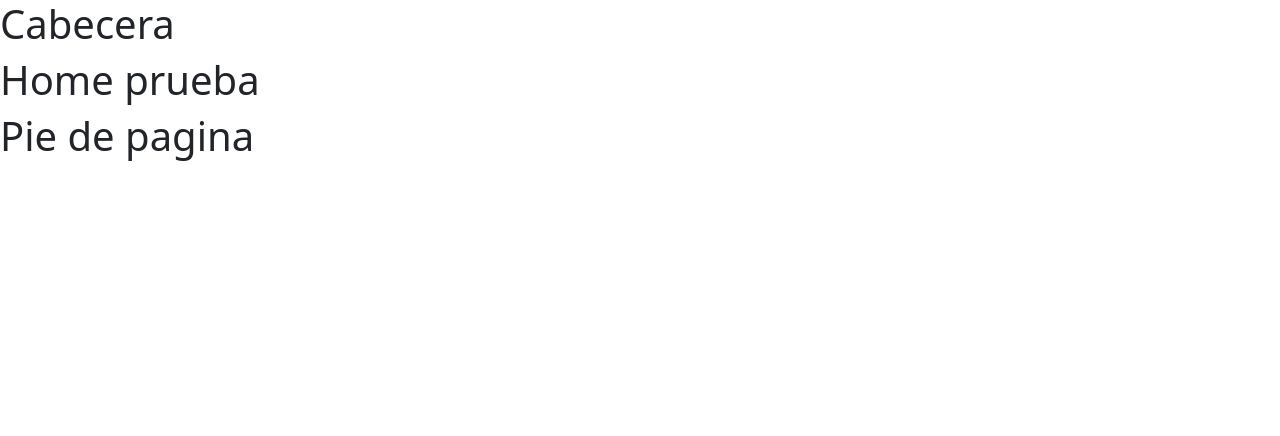
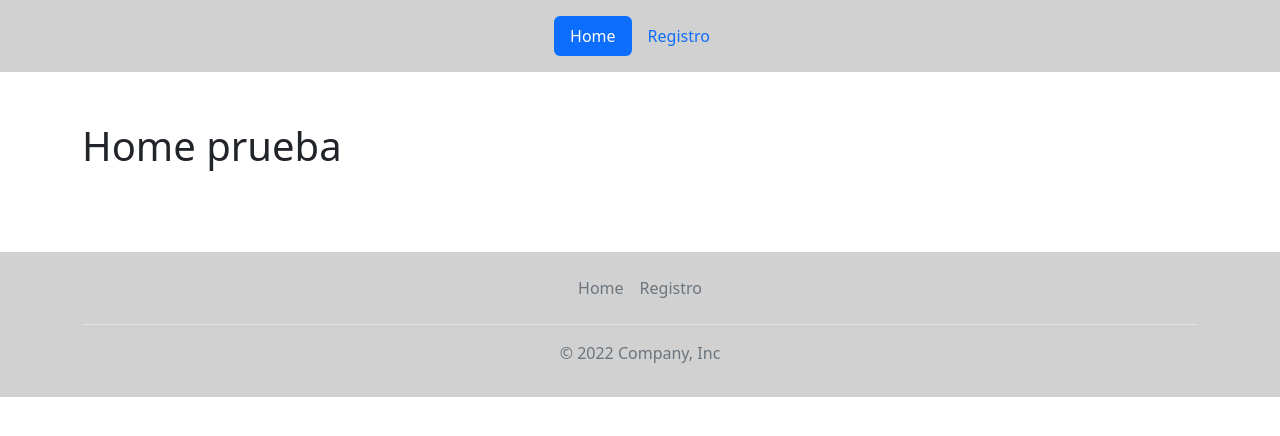
Before and after one commit to KevinHe23/app-web-aes, a React (Create React App) app in the folder frontend/: page / in a window 1280 px wide. Shown: the top 436 px of the page. Built offline with nearby package versions, Linux system fonts and the light colour scheme.

Commit message:
Header y footer listos con clases adicionales

```diff
--- a/frontend/public/styles.css
+++ b/frontend/public/styles.css
@@ -0,0 +1,12 @@
+header {
+    background-color:  rgb(209, 209, 209) ;
+}
+
+footer{
+    background-color:  rgb(209, 209, 209);
+}
+
+.micontenedor{
+    padding-top: 50px;
+    padding-bottom: 50px;
+}
--- a/frontend/src/components/Paginas/Home.jsx
+++ b/frontend/src/components/Paginas/Home.jsx
@@ -2,7 +2,7 @@ import React from "react";
 
 function Home(){
     return(
-        <div>
+        <div className="container micontenedor">
             <h1>Home prueba</h1>
         </div>
     );
--- a/frontend/src/components/Paginas/Registro.jsx
+++ b/frontend/src/components/Paginas/Registro.jsx
@@ -2,7 +2,7 @@ import React from "react";
 
 function Registro(){
     return(
-        <div>
+        <div className="container micontenedor">
             <h1>Registro</h1>
         </div>
     );
--- a/frontend/src/components/partials/Footer.jsx
+++ b/frontend/src/components/partials/Footer.jsx
@@ -1,11 +1,24 @@
 import React from "react";
+import {Link} from "react-router-dom";
 
 function Footer(){
     return(
-        <div>
-            <h1>Pie de pagina</h1>
-        </div>
+        <footer>
+            <div className="container">
+                <footer className="py-3 my-4">
+                    <ul class="nav justify-content-center border-bottom pb-3 mb-3">
+                        <li className="nav-item">
+                            <Link to="/" class="nav-link px-2 text-muted">Home</Link>
+                        </li>
+                        <li className="nav-item">
+                            <Link to="/registro" class="nav-link px-2 text-muted">Registro</Link>
+                        </li>
 
+                    </ul>
+                     <p className="text-center text-muted">&copy; 2022 Company, Inc</p>
+                </footer>
+            </div>
+        </footer>
     );
 }
 
--- a/frontend/src/components/partials/Header.jsx
+++ b/frontend/src/components/partials/Header.jsx
@@ -1,11 +1,31 @@
 import React from "react";
-
+import {Link, NavLink} from "react-router-dom";
 function Header(){
     return(
-        <div>
-            <h1>Cabecera</h1>
-        </div>
+        <header>
 
+        <div className="container">
+        <header className="d-flex justify-content-center py-3">
+        <ul class="nav nav-pills">
+        <li class="nav-item">
+            <Link to = "/" class="nav-link active"  aria-current="page">Home</Link>
+        </li>
+        <li className="nav-item">
+            <Link to ="/registro" class="nav-link">Registro</Link>
+        </li>
+
+      </ul>
+
+
+    </header>
+  </div>
+
+
+
+
+
+
+        </header>
     );
 }
 
```
